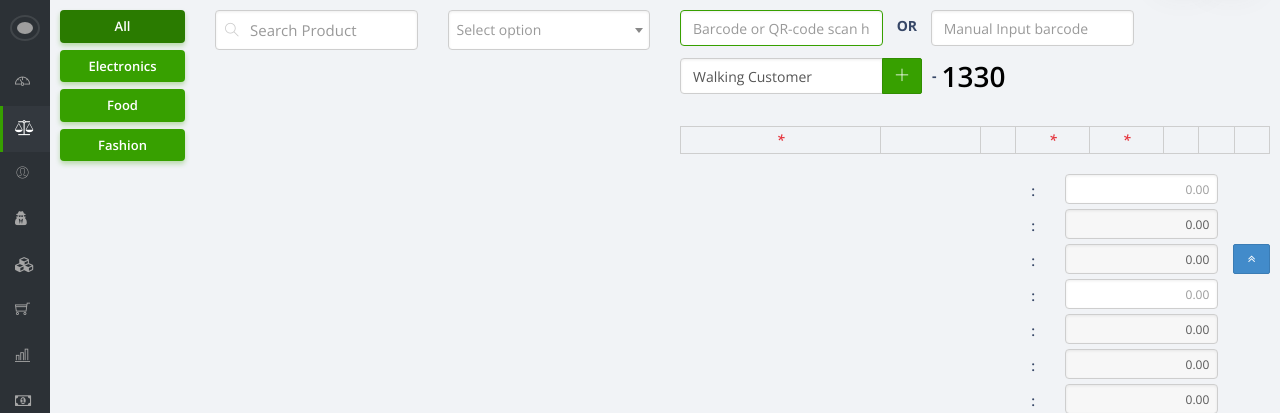
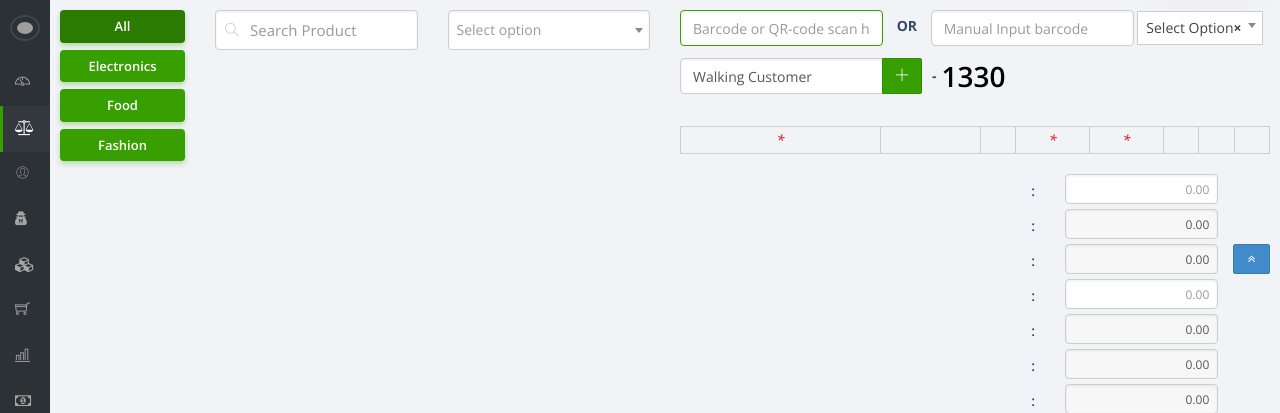
Before and after one commit to hmusman/food_retail, a CodeIgniter app: page /url/gui_pos in a window 1280 px wide. Shown: the part 65-478 px from the top of the page. Run offline with CodeIgniter, Linux system fonts and the light colour scheme; the visitor is signed in with stand-in values (Sample User, id 1); data comes from the database, SQL or seed files in the repository; data that the repository does not hold is empty; some libraries are stand-ins or nearby versions; grey boxes are pictures that could not be loaded.

Commit message:
Tracking_id from pos

```diff
--- a/application/modules/invoice/models/Invoice_model.php
+++ b/application/modules/invoice/models/Invoice_model.php
@@ -268,6 +268,11 @@
         }else{
              $paidamount = $this->input->post('paid_amount',TRUE);
         }
+        if (!empty($_POST['tracking_number'])) {
+            $tracking_number          = $this->input->post('tracking_number');
+        } else {
+            $tracking_number = "NULL";
+        }
 
      $bank_id = $this->input->post('bank_id',TRUE);
         if(!empty($bank_id)){
@@ -326,6 +331,7 @@
             'shipping_cost'   => $this->input->post('shipping_cost',TRUE),
             'sales_by'        => $this->session->userdata('id'),
             'status'          => 1,
+            'tracking_id' => $tracking_number,
             'payment_type'    =>  $this->input->post('paytype',TRUE),
             'bank_id'         =>  (!empty($this->input->post('bank_id',TRUE))?$this->input->post('bank_id',TRUE):null),
         );
--- a/application/modules/invoice/views/gui_pos_invoice.php
+++ b/application/modules/invoice/views/gui_pos_invoice.php
@@ -138,6 +138,12 @@
             <div class="form-group">
             <input type="text" class="form-control" id="add_item_m" placeholder="Manual Input barcode">
             </div>
+            <div class="form-group">
+              <select class="form-control" id="food_panda">
+                <option disabled selected="">Select Option</option>
+                <option value="food_panda">food panda</option>
+              </select>
+            </div>
       </form>
  <?php echo form_open_multipart('invoice/invoice/bdtask_manual_sales_insert', array('class' => 'form-vertical', 'id' => 'gui_sale_insert', 'name' => 'insert_pos_invoice')) ?>
 <div class="d-flex align-items-center mb-5">
@@ -156,6 +162,9 @@
 
 </div>
  <input class="form-control" type="hidden"  name="invoice_no" id="invoice_no" required value="<?php echo html_escape($invoice_no); ?>" readonly/>
+</div>
+<div class="d-flex align-items-center">
+  <input type="text" name="tracking_number" id="tracking_nmbr" class="form-control" placeholder="food panda tracking" style="display: none;">
 </div>
 </div>
 
@@ -522,7 +531,18 @@
 
 
  <script>
-                                                $('.product-grid').each(function () {
-                                                    const ps = new PerfectScrollbar($(this)[0]);
-                                                });
-        </script>
+        $('.product-grid').each(function () {
+            const ps = new PerfectScrollbar($(this)[0]);
+        });
+        $('#food_panda').on('change', function() {
+
+          if (this.value == 'food_panda') {
+
+            $('#tracking_nmbr').css("display", "");
+
+          }else{
+
+            $('#tracking_nmbr').css("display", "none");
+          }
+        });
+  </script>
```
